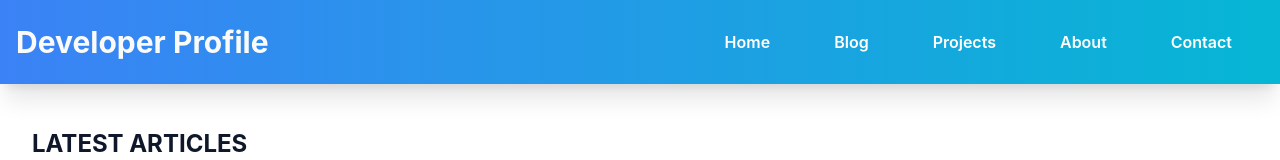
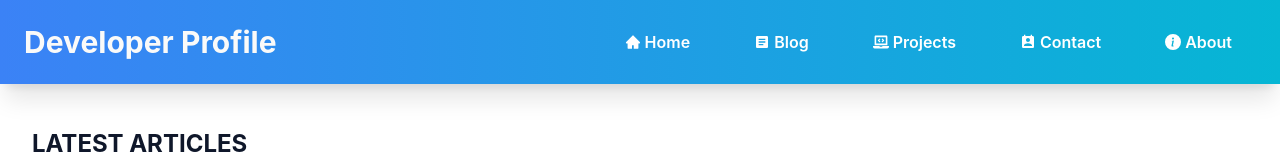
Before and after one commit to ikhbaldwiyan/developer-portofolio, a React (Create React App) app: page /blog in a window 1280 px wide. Shown: the top 160 px of the page. Built offline with nearby package versions, Linux system fonts and the light colour scheme.

Commit message:
add icon for header navbar menu

```diff
--- a/src/components/HeroBanner.js
+++ b/src/components/HeroBanner.js
@@ -9,17 +9,27 @@ function HeroBanner() {
     <div className="w-full self-end px-4 lg:w-1/2">
       <div className="relative mt-10 lg:right-0 lg:mt-9">
         <img src={Profile} alt="Sandhika Galih" className="relative z-10 mx-auto max-w-full" />
+        <SVG />
+      </div>
+    </div>
+  )
+
+  const SVG = () => (
     <span className="absolute bottom-0 left-1/2 -translate-x-1/2 md:scale-125">
       <svg width="400" height="400" viewBox="0 0 200 200" xmlns="http://www.w3.org/2000/svg">
+        <defs>
+          <linearGradient id="gradient">
+            <stop offset="20%" stop-color="#3b82f6" />
+            <stop offset="80%" stop-color="#06b6d4" />
+          </linearGradient>
+        </defs>
         <path
-              fill="#06b6d4"
+          fill="url(#gradient)"
           d="M47.5,-55.6C61.7,-44.7,73.5,-29.9,76.3,-13.6C79,2.8,72.8,20.6,63.4,36.3C53.9,52,41.4,65.6,26.1,70.7C10.8,75.8,-7.2,72.5,-25.6,67.2C-44,61.8,-62.8,54.5,-70.4,40.9C-77.9,27.3,-74.2,7.4,-71,-12.9C-67.9,-33.2,-65.3,-53.9,-53.5,-65.2C-41.8,-76.5,-20.9,-78.3,-2.1,-75.8C16.7,-73.3,33.3,-66.4,47.5,-55.6Z"
           transform="translate(100 100) scale(1.0)"
         />
       </svg>
     </span>
-      </div>
-    </div>
   )
 
   return (
@@ -42,7 +52,7 @@ function HeroBanner() {
             </p>
 
             <div className="mt-8">
-              <a href='#' className='text-base font-semibold text-white bg-primary py-4 px-4 rounded-xl hover:shadow-lg hover:opacity-70 transition duration-200 ease-in-out mr-5 inline'>
+              <a href='#' className='text-base font-semibold text-white bg-gradient-to-r from-primary to-blue-500 py-4 px-4 rounded-xl hover:shadow-lg hover:opacity-70 transition duration-200 ease-in-out mr-5 inline'>
                 <MdPermContactCalendar className='mb-1 inline' size={25} /> Contact Me
               </a>
               <a href='https://github.com/ikhbaldwiyan' className='text-base font-semibold text-white bg-black py-4 px-8 rounded-xl hover:shadow-lg hover:opacity-70 transition duration-200 ease-in-out' target="_blank">
--- a/src/components/Navbar.js
+++ b/src/components/Navbar.js
@@ -1,6 +1,11 @@
 import React, { useState } from 'react'
 import { Link } from 'react-router-dom';
 import { NavHashLink } from 'react-router-hash-link';
+
+import { AiFillHome } from 'react-icons/ai';
+import { BsInfoCircleFill } from 'react-icons/bs';
+import { FaLaptopCode } from 'react-icons/fa';
+import { MdArticle, MdPermContactCalendar } from 'react-icons/md';
 
 function Navbar() {
   const [isActive, setIsActive] = useState(false);
@@ -14,26 +19,31 @@ function Navbar() {
       name: 'Home',
       pathname: '/',
       hash: '#',
+      icon: <AiFillHome className="inline mt-1 mr-1" />
     },
     {
       name: 'Blog',
       pathname: '/blog',
       hash: '#',
+      icon: <MdArticle className="inline mt-1 mr-1" />
     },
     {
       name: 'Projects',
       pathname: '/',
       hash: '#project',
+      icon: <FaLaptopCode className='inline mt-1 mr-1'/>
+    },
+    {
+      name: 'Contact',
+      pathname: '/',
+      hash: '#about',
+      icon: <MdPermContactCalendar className='inline mt-1 mr-1' />
     },
     {
       name: 'About',
       pathname: '/',
       hash: '#about',
-    },
-    {
-      name: 'Contact',
-      pathname: '/',
-      hash: '#about',
+      icon: <BsInfoCircleFill className='inline mt-1 mr-1' />
     },
   ]
 
@@ -46,7 +56,9 @@ function Navbar() {
               to={`${item.pathname}${item.hash}`}
               smooth
             >
-              <a href={item.link} className='font-semibold text-black py-2 mx-8 flex group-hover:text-primary lg:text-white lg:group-hover:text-gray-800'>{item.name}</a>
+              <a className='font-semibold text-black py-2 mx-8 flex group-hover:text-primary lg:text-white lg:group-hover:text-gray-800'>
+                {item.icon} {item.name}
+              </a>
             </NavHashLink>
           </li>
         ))}
@@ -67,7 +79,7 @@ function Navbar() {
     <header className='bg-gradient-to-l from-primary to-blue-500 bg-opacity-80 fixed z-[99] top-0 left-0 w-full flex flex-items-center shadow-xl backdrop-blur-md'>
       <div className="container">
         <div className="flex items-center justify-between relative">
-          <div>
+          <div className="px-2">
             <Link to="/">
               <a className='font-bold text-stone-50 block py-6 text-3xl'>
                 Developer Profile
--- a/src/components/Portofolio.js
+++ b/src/components/Portofolio.js
@@ -58,12 +58,12 @@ function Portofolio() {
   )
 
   return (
-    <section id='project' className='pt-22 pb-16 bg-slate-100 rounded-lg my-10'>
+    <section id='project' className='pt-22 pb-16 bg-slate-100 rounded-lg my-10 mx-4'>
       <div className="container">
         <div className="w-full px-4">
           <div className="max-w-xl mx-auto text-center mb-15">
             <h4 className='font-bold text-2xl text-primary py-8 uppercase'>Portfolio</h4>
-            <h2 className='text-black font-semibold text-3xl mb-4'>
+            <h2 className='text-black font-semibold text-3xl mb-4 uppercase'>
               <FaLaptopCode size={40} className='inline mr-2'/> My Projects <FaLaptopCode size={40} className='inline ml-2'/>
             </h2>
             <p className="font-medium text-md text-secondary">
@@ -90,7 +90,7 @@ function Portofolio() {
 
               {item.link && (
                 <>
-                  <a href={item.link} className='text-base font-semibold text-white bg-gradient-to-l from-primary to-blue-500  py-4 px-4 rounded-xl hover:shadow-lg hover:opacity-70 transition duration-200 ease-in-out mr-5 inline mt-10' target="_blank">
+                  <a href={item.link} className='text-base font-semibold text-white bg-gradient-to-r from-primary to-blue-500  py-4 px-4 rounded-xl hover:shadow-lg hover:opacity-70 transition duration-200 ease-in-out mr-5 inline mt-10' target="_blank">
                     <TbZoomCode className='mb-1 inline' size={25} /> Website
                   </a>
                   <a href={item.github} className='text-base font-semibold text-white bg-black py-4 px-4 rounded-xl hover:shadow-lg hover:opacity-70 transition duration-200 ease-in-out' target="_blank">
```
Lines whose indentation alone changed are shown as unchanged.
